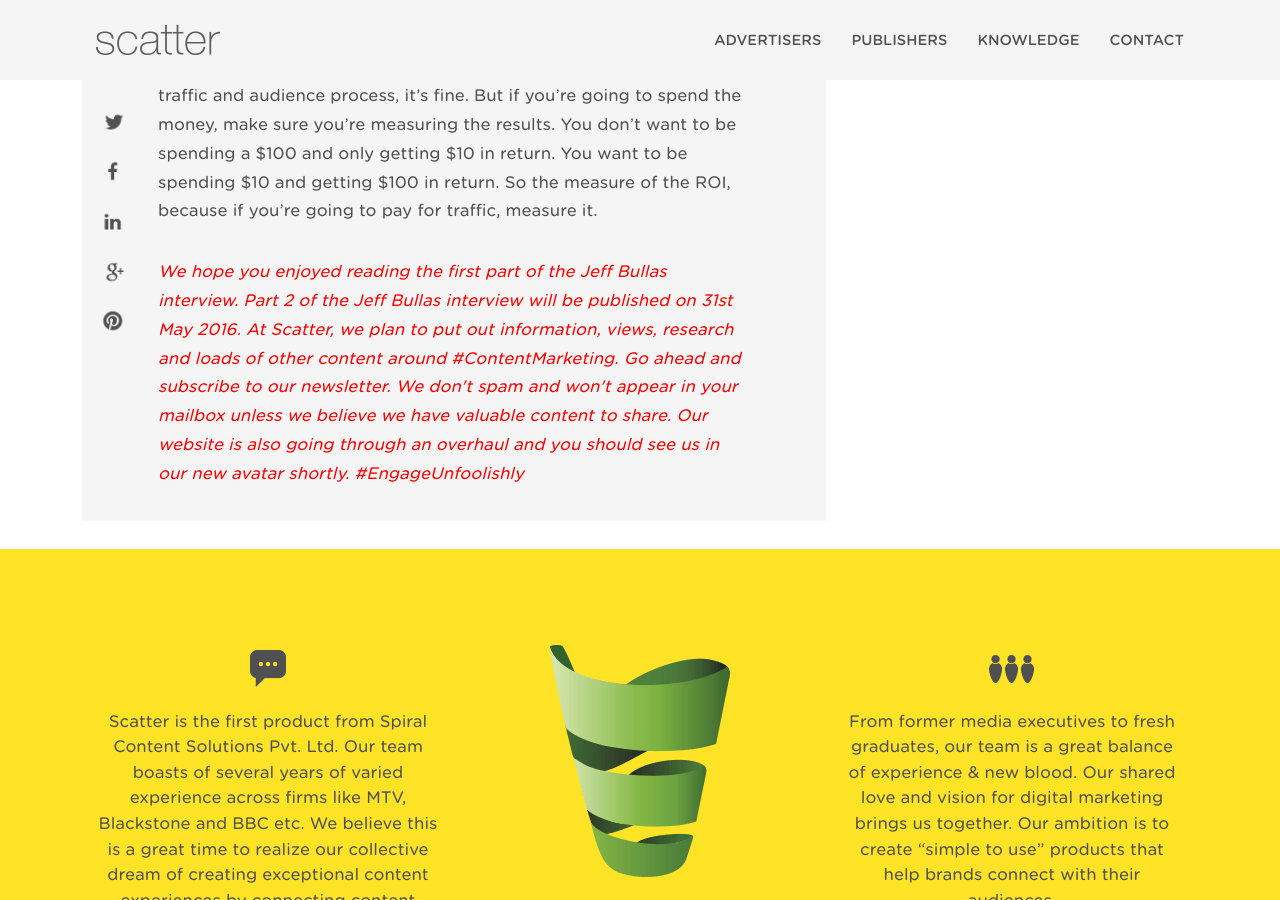
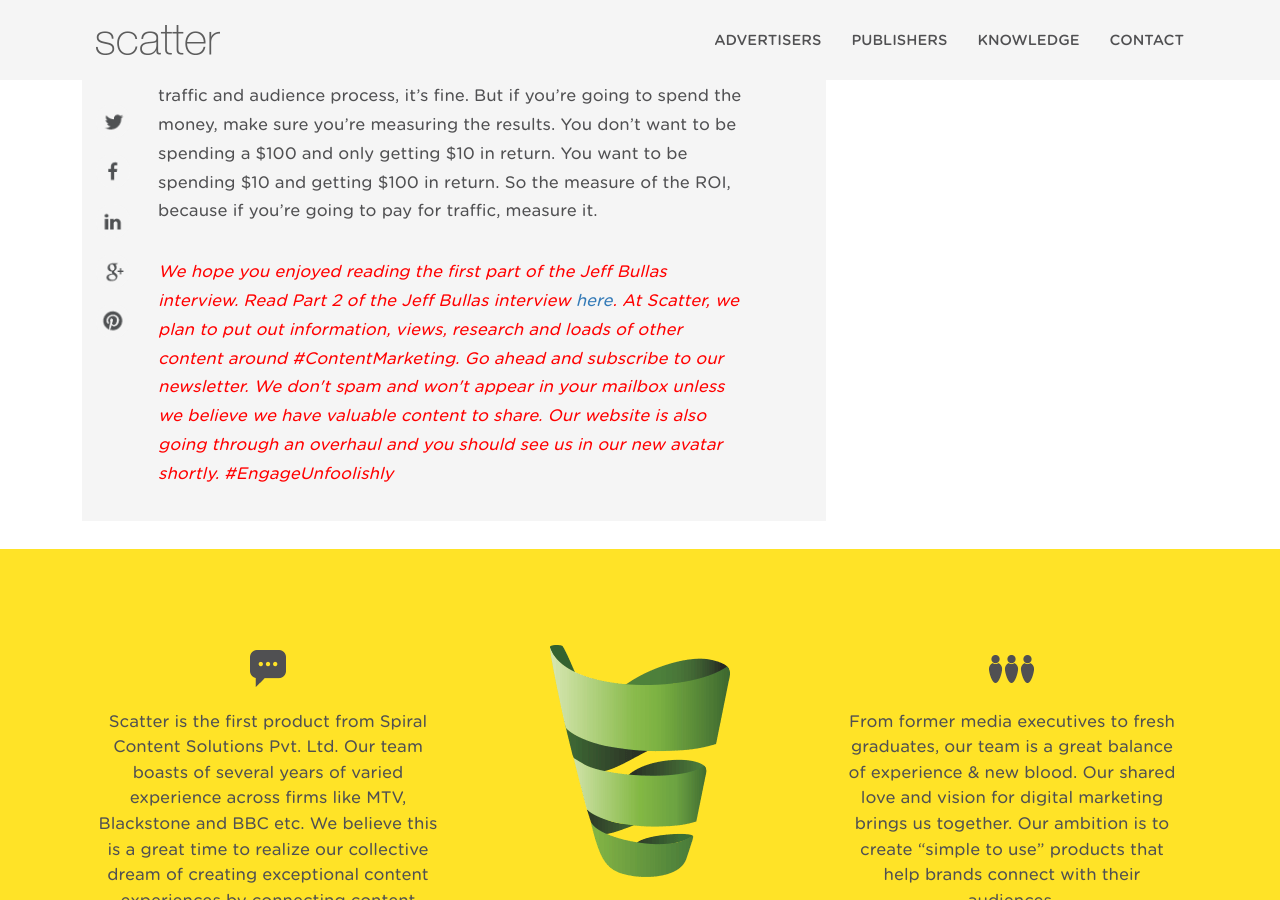
Before and after one commit to IndrajaPunna/scatter-public, a Jekyll site: the page built from _posts/2016-05-23-the-jeff-bullas-interview-part1.md, in a window 1280 px wide and 900 px high, scrolled down 7143 px. Built offline with Jekyll 4.4.1, drawn with Linux system fonts in a browser that asks for light colours; nearby versions of some CDN libraries; comment, search, counter and statistics services are not loaded.

Commit message:
small change

```diff
--- a/_posts/2016-05-23-the-jeff-bullas-interview-part1.md
+++ b/_posts/2016-05-23-the-jeff-bullas-interview-part1.md
@@ -52,4 +52,4 @@ You know, as we discovered, Facebook changed the algorithms and suddenly traffic
 
 So the thing about brands is that they don't have to think about advertising spend (which is what used to do and still do) The advertising agency and campaign are the old paradigm. It's basically (a) pay to get distribution (b) pay to create content. The social web is about democratization of publishing and democratization of marketing. Brands should ideally be taking control of their 'distribution' and their 'content' because that is just such a powerful marketing platform. So why give it away to someone else and why just keep paying for it? Today, 55% of my traffic comes from Google's organic search results. That's free. And 15-20% of my traffic comes from Twitter. That's free. And then, if you really want to accelerate the traffic and audience process, it's fine. But if you're going to spend the money, make sure you're measuring the results. You don't want to be spending a $100 and only getting $10 in return. You want to be spending $10 and getting $100 in return. So the measure of the ROI, because if you're going to pay for traffic, measure it.
 
-<p style="color:red"><i>We hope you enjoyed reading the first part of the Jeff Bullas interview. Part 2 of the Jeff Bullas interview will be published on 31st May 2016. At Scatter, we plan to put out information, views, research and loads of other content around #ContentMarketing. Go ahead and subscribe to our newsletter. We don't spam and won't appear in your mailbox unless we believe we have valuable content to share. Our website is also going through an overhaul and you should see us in our new avatar shortly. #EngageUnfoolishly</i></p>
+<p style="color:red"><i>We hope you enjoyed reading the first part of the Jeff Bullas interview. Read Part 2 of the Jeff Bullas interview <a href='http://scatter.solutions/knowledge/the-jeff-bullas-interview-part2'>here</a>. At Scatter, we plan to put out information, views, research and loads of other content around #ContentMarketing. Go ahead and subscribe to our newsletter. We don't spam and won't appear in your mailbox unless we believe we have valuable content to share. Our website is also going through an overhaul and you should see us in our new avatar shortly. #EngageUnfoolishly</i></p>
```
